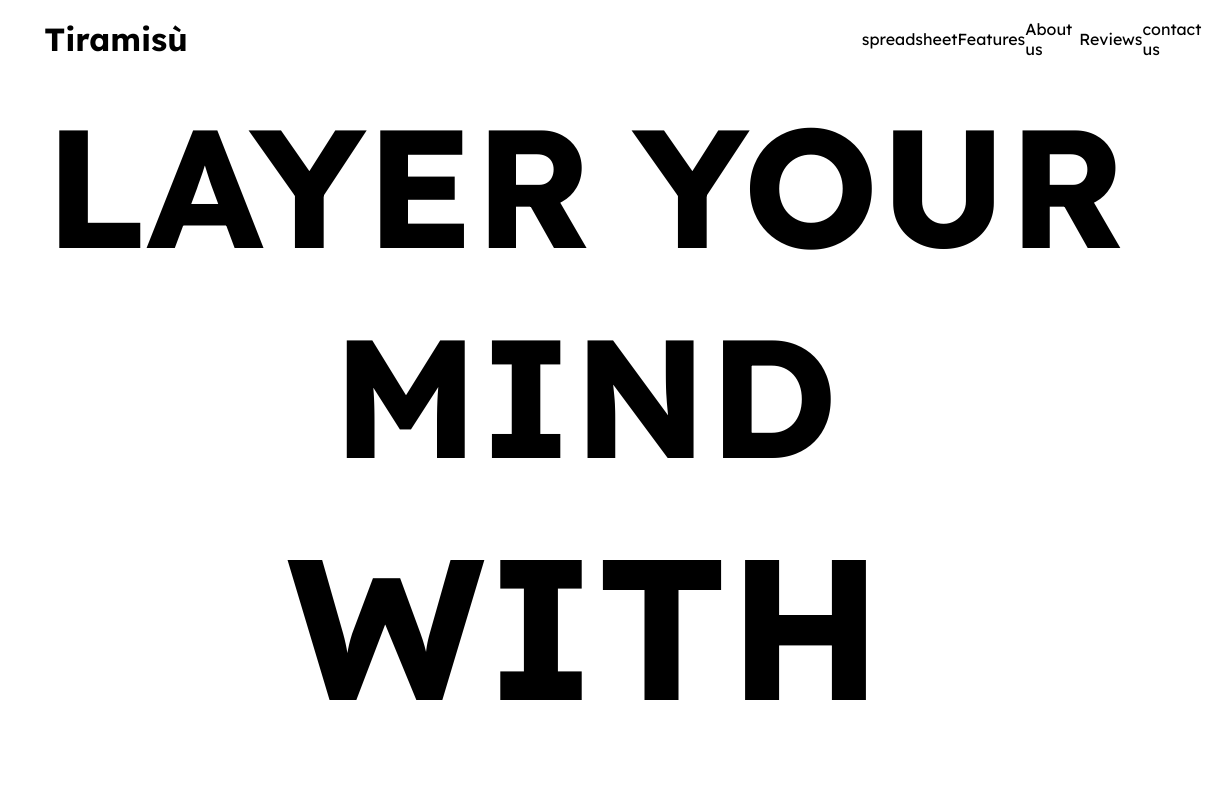
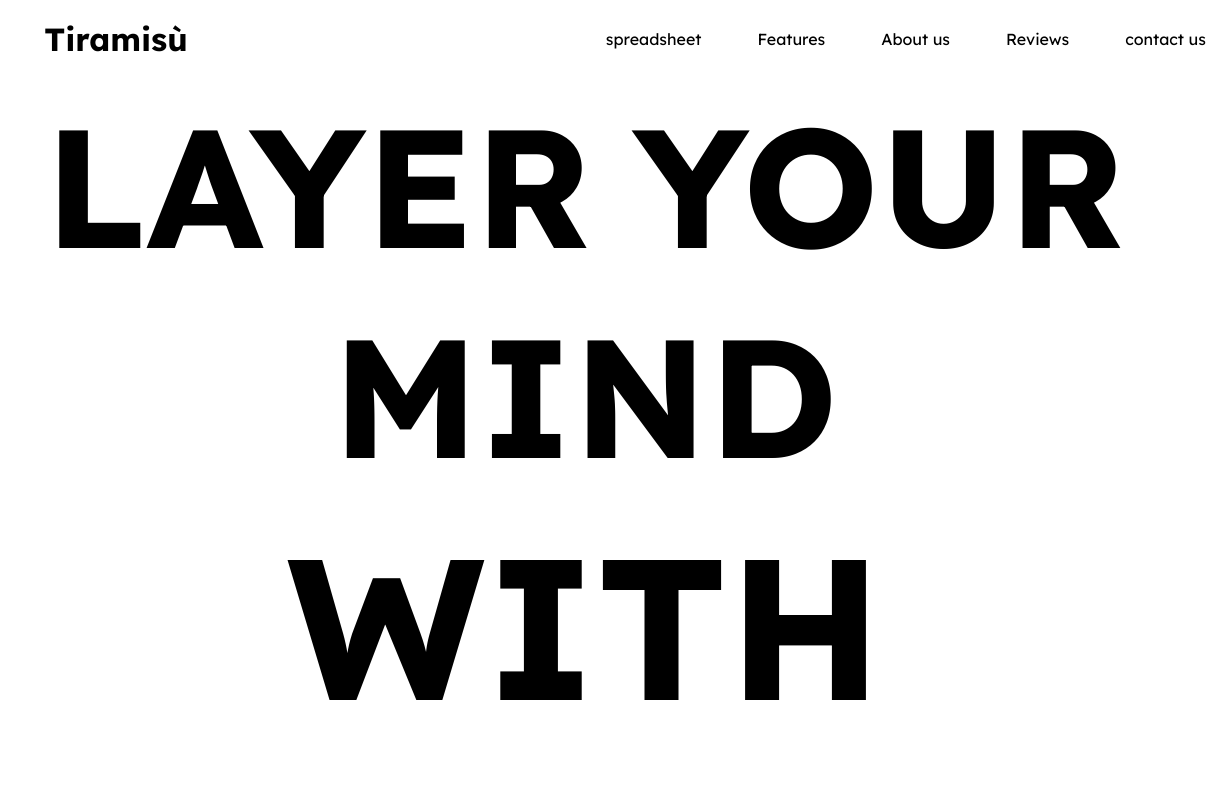
Before and after one commit to AndreaNec/Tiramisu, a plain HTML site: page index.html in a window 1280 px wide. Shown: the top 800 px of the page, 55-1280 px from the left. Drawn offline with nearby package versions, Linux system fonts and the light colour scheme; some packages are replaced by stand-ins of ours; a script that the page names is missing.

Commit message:
Add files via upload

```diff
--- a/public/css/general.css
+++ b/public/css/general.css
@@ -110,5 +110,7 @@ footer{
        font-size: 10px;
 
     }
-    .
+    .menu{
+        width: 50vw;
+    }
   }
```
